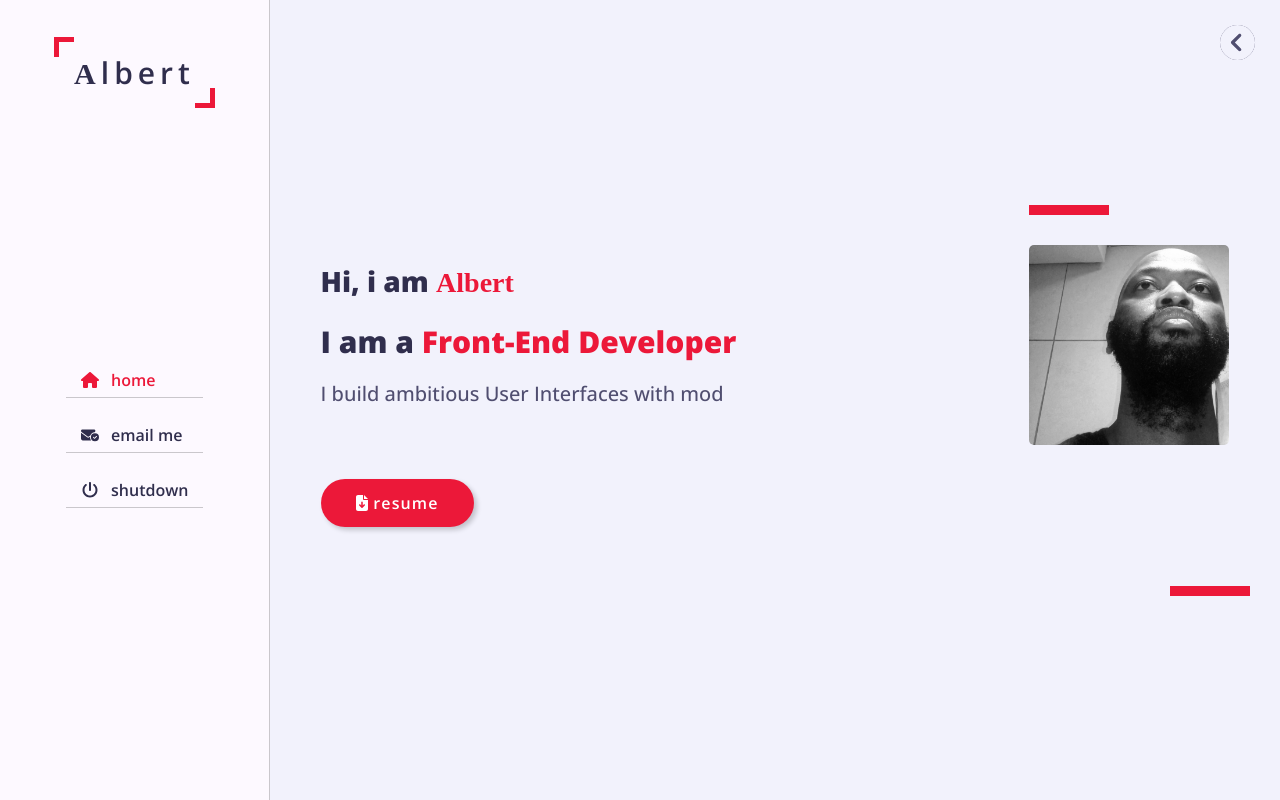
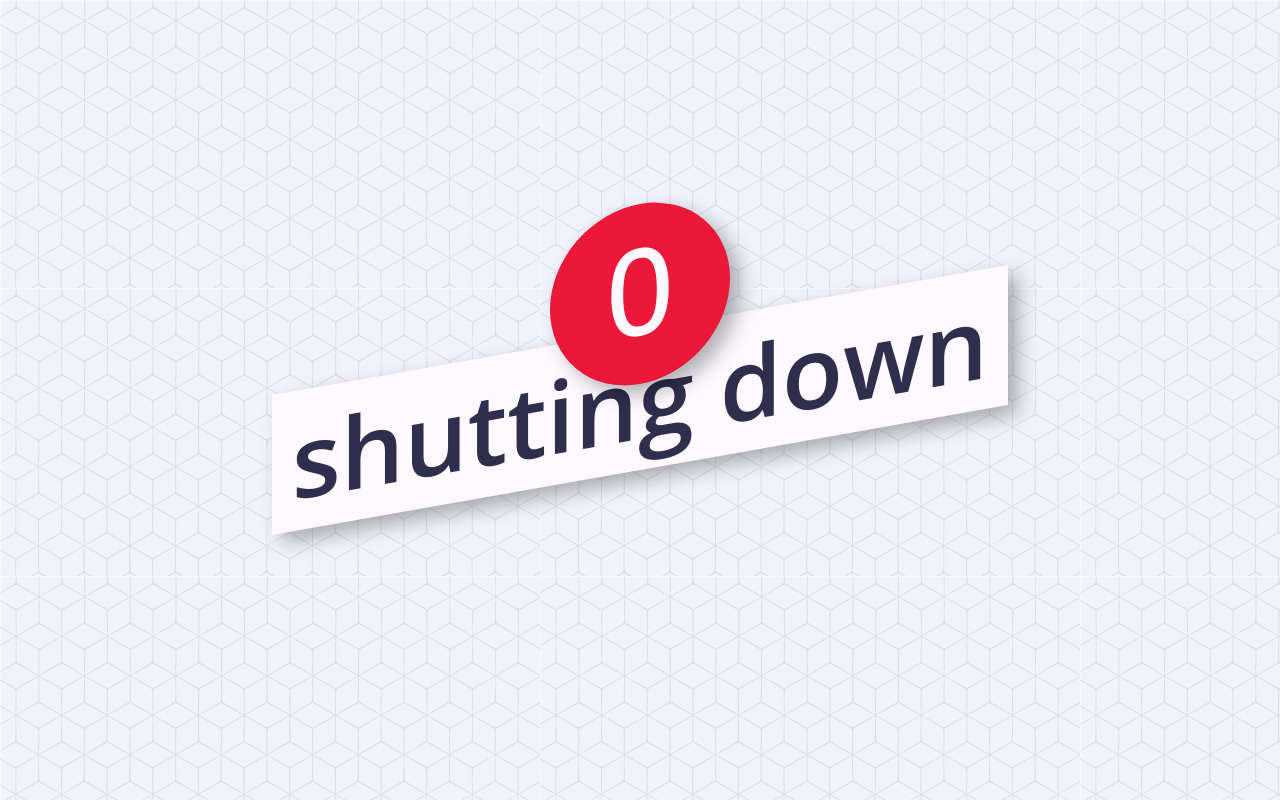
Before and after one commit to AMleeu/portfolio, a Vue app: page / in a window 1280 px wide. Built offline with nearby package versions, Linux system fonts and the light colour scheme; a web font is replaced by a local one.

Commit message:
updated global bg with subtle pattern img & introduced ShutDown component with basic styling

```diff
--- a/src/App.vue
+++ b/src/App.vue
@@ -1,20 +1,23 @@
 <template>
   <div id="app">
     <MainContainer v-if="shutdownVal == false" @shutdown="shutdown" />
+    <ShutDown v-else />
   </div>
 </template>
 
 <script>
 import MainContainer from "./components/MainContainer.vue"
+import ShutDown from "./components/ShutDown.vue"
 
 export default {
   name: "App",
   components:{
-    MainContainer
+    MainContainer,
+    ShutDown
   },
   data(){
     return{
-      shutdownVal:false
+      shutdownVal:true
     }
   },
   methods:{
--- a/src/components/AsideSection.vue
+++ b/src/components/AsideSection.vue
@@ -102,7 +102,7 @@ export default {
 <style>
 .aside-section {
   width: 270px;
-  background: var(--bg-black-100);
+  background: var(--bg-black-900);
   padding: 30px;
   position: fixed;
   top: 0;
--- a/src/components/ContentSection.vue
+++ b/src/components/ContentSection.vue
@@ -20,8 +20,10 @@ export default {
     placed in content-section
 */
 section {
-  background: var(--bg-black-900);
+  background-image: url('../assets/img/bg.jpg') ;
+  background-repeat: repeat;
   min-height: 100vh;
+  background-color: var(--bg-black-900);
   display: block;
   margin-left: 0px !important;
   z-index: 0;
--- a/src/components/HomeContent.vue
+++ b/src/components/HomeContent.vue
@@ -61,7 +61,7 @@ export default {
 section.home {
   min-height: 100vh;
   display: flex;
-  color: var(--text-black-900);
+  color: var(--text-black-700);
 }
 .home-details {
   flex: 0 0 60%;
@@ -85,7 +85,7 @@ section.home {
 .home-details p {
   font-size: 20px;
   margin-bottom: 70px;
-  color: var(--text-black-700);
+  color: var(--text-black-900);
 }
 .home-details p::after {
   content: "";
@@ -129,7 +129,7 @@ section.home {
 .home-img .avatar {
   height: 200px;
   margin: auto;
-  border-radius: 5px;
+  border-radius: 50%;
   filter: grayscale();
   animation-name: bounceIn;
   animation-duration: 2s;
--- /dev/null
+++ b/src/components/ShutDown.vue
@@ -0,0 +1,82 @@
+<template>
+  <div class="shutdown-container">
+    <h1>shutting down</h1>
+    <div class="shutdown-clock">
+      <span ref="seconds"></span>
+    </div>
+  </div>
+</template>
+<script>
+export default {
+    data(){
+        return{
+            timeLeft:5
+        }
+    },
+    methods:{
+        countDown(){
+            this.$refs.seconds.innerHTML = this.timeLeft.toString()
+            this.timeLeft--;
+            if(this.timeLeft >= 0){
+                setTimeout(this.countDown, 1000);
+            }
+        }
+    },
+    mounted(){
+        this.countDown();
+    }
+}
+</script>
+<style>
+.shutdown-container {
+  display: flex;
+  justify-content: center;
+  align-items: center;
+  width: 100%;
+  height: 100vh;
+  overflow: hidden;
+  background-image: url('../assets/img/bg.jpg') ;
+  background-repeat: repeat;
+}
+.shutdown-container h1 {
+  font-size: 100px;
+  line-height: 100px;
+  font-weight: 600;
+  text-transform: lowercase;
+  padding: 20px;
+  background: var(--bg-black-100);
+  color: var(--text-black-900);
+  transform: skewY(-10deg);
+  box-shadow: 10px 10px 20px rgb(0 0 0 / 0.3);
+}
+.shutdown-container .shutdown-clock {
+  width: 180px;
+  height: 180px;
+  border-radius: 50%;
+  position: absolute;
+  display: inline-block;
+  font-size: 30px;
+  line-height: 30px;
+  text-transform: uppercase;
+  padding: 20px;
+  padding-bottom: 0px;
+  bottom: 52vh;
+  right:calc(40vw -180);
+  z-index: 10;
+  background: var(--primary);
+  color: var(--bg-black-100);
+  font-weight: 500;
+  transform: skewY(-10deg);
+  box-shadow: 10px 10px 20px rgb(0 0 0 / 0.3);
+}
+
+.shutdown-container .shutdown-clock span {
+  display: block;
+  width: 100%;
+  margin: auto;
+  padding-top: 50px;
+  padding-left:-120px;
+  text-align: center;
+  font-size: 120px;
+}
+</style>
```
Also changed, not shown: src/assets/img/bg.jpg (added), src/components/GoodBye.vue (deleted).
